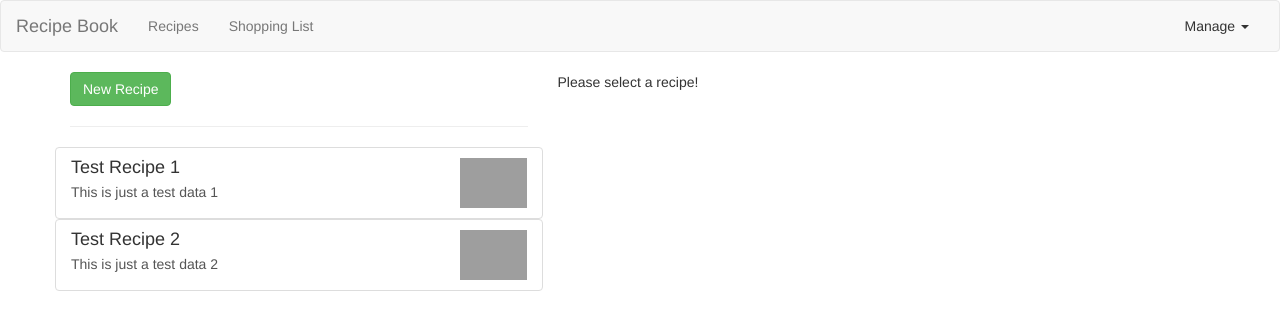
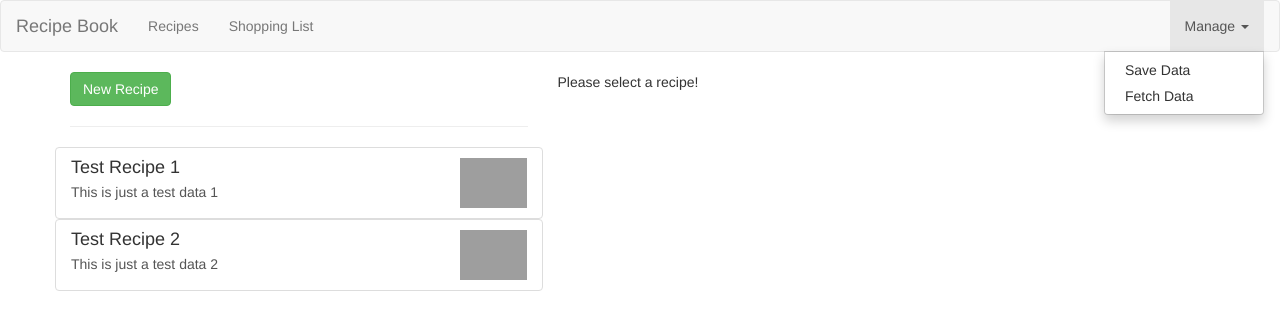
Before and after one commit to gauravps18/my-ng8-recipe-book, an Angular app: page / in a window 1280 px wide. Both pictures are taken after a click on the button "Manage". Shown: the top 330 px of the page. Built offline with nearby package versions, Linux system fonts and the light colour scheme; grey boxes are pictures that could not be loaded.

Commit message:
Dec 2: Dropdown directive

```diff
--- a/src/app/app.module.ts
+++ b/src/app/app.module.ts
@@ -9,6 +9,7 @@
 import { RecipeItemComponent } from './recipes/recipe-list/recipe-item/recipe-item.component';
 import { ShoppingListComponent } from './shopping-list/shopping-list.component';
 import { ShoppingEditComponent } from './shopping-list/shopping-edit/shopping-edit.component';
+import { DropdownDirective } from './shared/dropdown.directive';
 
 @NgModule({
   declarations: [
@@ -19,7 +20,8 @@
     RecipeDetailComponent,
     RecipeItemComponent,
     ShoppingListComponent,
-    ShoppingEditComponent
+    ShoppingEditComponent,
+    DropdownDirective
   ],
   imports: [
     BrowserModule
--- a/src/app/header/header.component.html
+++ b/src/app/header/header.component.html
@@ -9,8 +9,12 @@
                 <li><a (click)="onSelect('shopping-list')" style="cursor: pointer;">Shopping List</a></li>
             </ul>
             <ul class="nav navbar-nav navbar-right">
-                <li class="dropdown">
+                <li class="dropdown" appDropdown>
                     <a href="#" class="dropdown-toggle" role="button">Manage <span class="caret"></span></a>
+                    <ul class="dropdown-menu">
+                        <li><a href="#">Save Data</a></li>
+                        <li><a href="#">Fetch Data</a></li>
+                    </ul>
                 </li>
             </ul>
         </div>
--- a/src/app/recipes/recipe-detail/recipe-detail.component.html
+++ b/src/app/recipes/recipe-detail/recipe-detail.component.html
@@ -12,11 +12,11 @@
 </div>
 <div class="row">
     <div class="col-xs-12">
-        <div class="button-group">
+        <div class="btn-group" appDropdown>
             <button class="btn btn-primary dropdown-toggle">
-                Manage Recipe<span class="caret"></span>
+                Manage Recipe <span class="caret"></span>
             </button>
-            <ul class="dropdown-list">
+            <ul class="dropdown-menu">
                 <li><a href="#">Add to Shopping List</a></li>
                 <li><a href="">Edit Recipe</a></li>
                 <li><a href="">Delete</a></li>
--- /dev/null
+++ b/src/app/shared/dropdown.directive.ts
@@ -0,0 +1,13 @@
+import { Directive, HostListener, HostBinding } from '@angular/core';
+
+@Directive({
+    selector: '[appDropdown]'
+})
+export class DropdownDirective {
+
+    @HostBinding('class.open') isOpen: boolean = false;
+
+    @HostListener('click') toggleOpen() {
+        this.isOpen = !this.isOpen;
+    }
+}
```
